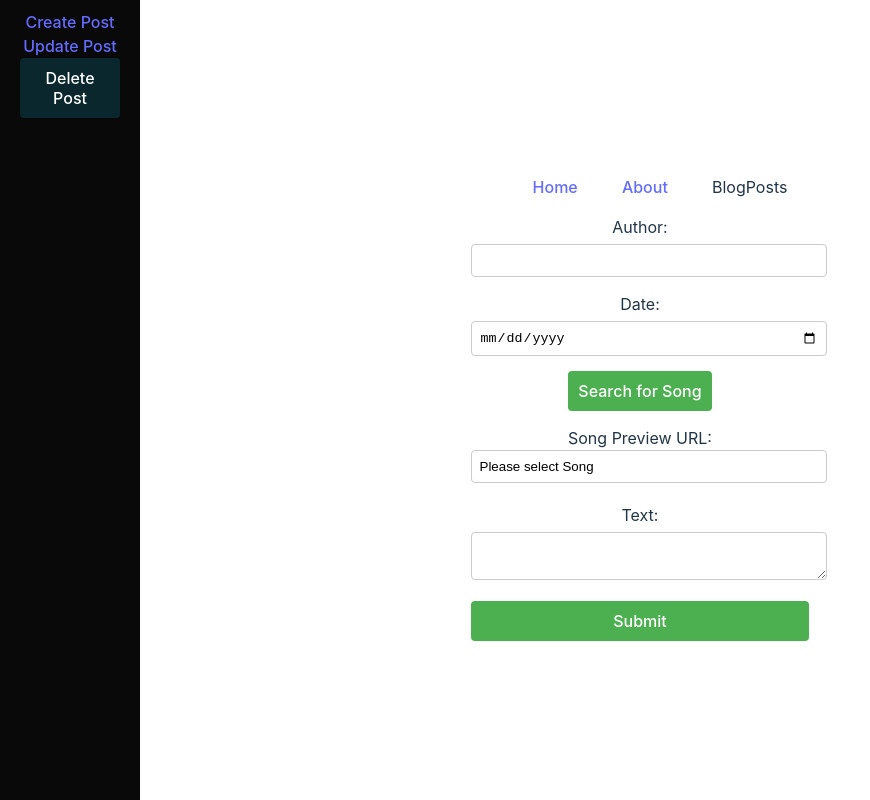
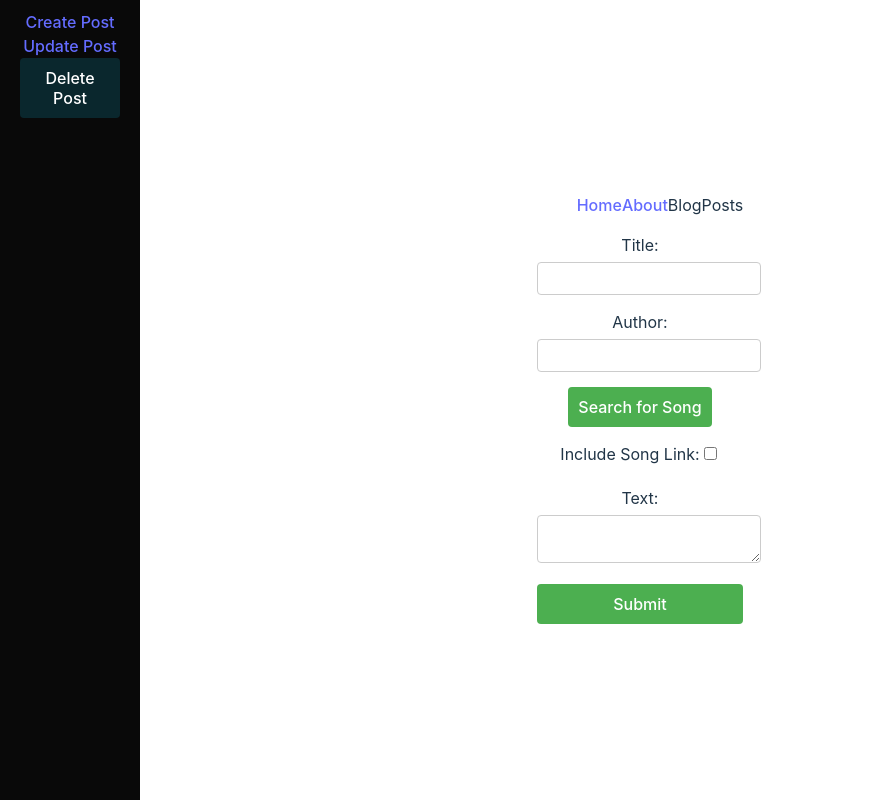
Before and after one commit to Victor-Julian-Cardona/Music-Blog, a React (Vite) app: page /create in a window 1280 px wide. Shown: the whole page, without its empty margins (0-870 px from the left). Built offline with nearby package versions, Linux system fonts and the light colour scheme; data requests are answered from the project's data file.

Commit message:
added netlify for deployment and context for form

```diff
--- a/src/App.jsx
+++ b/src/App.jsx
@@ -2,6 +2,7 @@ import { useState } from 'react';
 import { BrowserRouter, Route, Routes } from 'react-router-dom';
 import './App.css';
 import { BlogPostsProvider } from './Context';
+import { FormDataProvider } from './FormContext';
 import BlogPost from './components/BlogPost';
 import Navbar from './components/Navbar';
 import Sidebar from './components/SideBar';
@@ -10,11 +11,12 @@ import Home from './pages/Home';
 import Search from './pages/Search';
 
 function App() {
-  const [selectedPreviewUrl, setSelectedPreviewUrl] = useState('Please select Song');
+  const [selectedPreviewUrl, setSelectedPreviewUrl] = useState('');
 
   return (
     <>
       <BlogPostsProvider>
+        <FormDataProvider>
           <BrowserRouter>
 
             <Navbar />
@@ -30,6 +32,7 @@ function App() {
             </Routes>
 
           </BrowserRouter>
+        </FormDataProvider>
       </BlogPostsProvider>
     </>
   )
--- /dev/null
+++ b/src/FormContext.jsx
@@ -0,0 +1,21 @@
+import React, { createContext, useContext, useState } from 'react';
+
+const FormDataContext = createContext();
+
+export const useFormData = () => useContext(FormDataContext);
+
+export const FormDataProvider = ({ children }) => {
+    const [formData, setFormData] = useState({
+        title: '',
+        author: '',
+        date: '',
+        link: '',
+        text: ''
+    });
+
+    return (
+        <FormDataContext.Provider value={{ formData, setFormData }}>
+            {children}
+        </FormDataContext.Provider>
+    );
+};
--- a/src/components/Form.jsx
+++ b/src/components/Form.jsx
@@ -1,29 +1,46 @@
 import axios from 'axios';
-import React, { useState } from 'react';
+import React, { useContext, useEffect, useState } from 'react';
 import { Link, useNavigate } from "react-router-dom";
+import PostsContext from '../Context';
+import { useFormData } from '../FormContext';
 
 function BlogForm({ selectedPreviewUrl }) {
+    const navigate = useNavigate();
+    const posts = useContext(PostsContext);
+    const { formData, setFormData } = useFormData();
+    const [key, setKey] = useState(null);
 
-    const navigate = useNavigate();
+    useEffect(() => {
+        if (posts.length > 0) {
+            const maxKey = Math.max(...posts.map(post => post.id));
+            setKey(maxKey + 1);
+        }
+    }, [posts]);
 
-    const previewUrl = selectedPreviewUrl;
+    const getFormattedDate = () => {
+        const today = new Date();
+        const year = today.getFullYear();
+        let month = today.getMonth() + 1;
+        let day = today.getDate();
 
-    const [key, setKey] = useState(10)
+        month = month < 10 ? `0${month}` : month;
+        day = day < 10 ? `0${day}` : day;
 
-    const [formData, setFormData] = useState({
-        "id": key,
-        "title":'',
-        "author": '',
-        "date": '',
-        "link": '',
-        "text": '',
-    });
+        return `${month}-${day}-${year}`;
+    };
+
+    useEffect(() => {
+        setFormData(prevFormData => ({
+            ...prevFormData,
+            "link": selectedPreviewUrl
+        }));
+    }, [selectedPreviewUrl]);
 
     const handleChange = (e) => {
-        const { name, value } = e.target;
+        const { name, value, type, checked } = e.target;
         setFormData(prevState => ({
             ...prevState,
-            [name]: value
+            [name]: type === 'checkbox' ? checked : value
         }));
     };
 
@@ -32,9 +49,8 @@ function BlogForm({ selectedPreviewUrl }) {
 
         const postData = {
             ...formData,
-            "link": selectedPreviewUrl
+            "link": formData.isLinkSelected ? formData.link : '' // Set link only if isLinkSelected is true
         };
-        console.log(postData)
 
         axios.post('http://localhost:5005/posts', postData)
             .then(response => {
@@ -51,6 +67,17 @@ function BlogForm({ selectedPreviewUrl }) {
     return (
         <form onSubmit={handleSubmit}>
             <div>
+                <label htmlFor="title">Title:</label>
+                <input
+                    type="text"
+                    id="title"
+                    name="title"
+                    value={formData.title}
+                    onChange={handleChange}
+                />
+            </div>
+
+            <div>
                 <label htmlFor="author">Author:</label>
                 <input
                     type="text"
@@ -62,32 +89,22 @@ function BlogForm({ selectedPreviewUrl }) {
             </div>
 
             <div>
-                <label htmlFor="date">Date:</label>
-                <input
-                type="date"
-                id="date"
-                name="date"
-                value={formData.date}
-                onChange={handleChange}
-                />
-            </div>
-
-            <div>
                 <Link to="/Search">
                     <button type="button">
                         Search for Song
                     </button>
                 </Link>
-
             </div>
 
             <div>
-            <label>
-            Song Preview URL:
+                <label htmlFor="isLinkSelected">
+                    Include Song Link:
                     <input
-                type="text"
-                value={previewUrl}
-                readOnly
+                        type="checkbox"
+                        id="isLinkSelected"
+                        name="isLinkSelected"
+                        checked={formData.isLinkSelected}
+                        onChange={handleChange}
                     />
                 </label>
             </div>
```
Also changed, not shown: src/assets/db.JSON (deleted, +0 -20 lines), 2 other files (tests, documents, lock files or other folders). Lines whose indentation alone changed are shown as unchanged.
